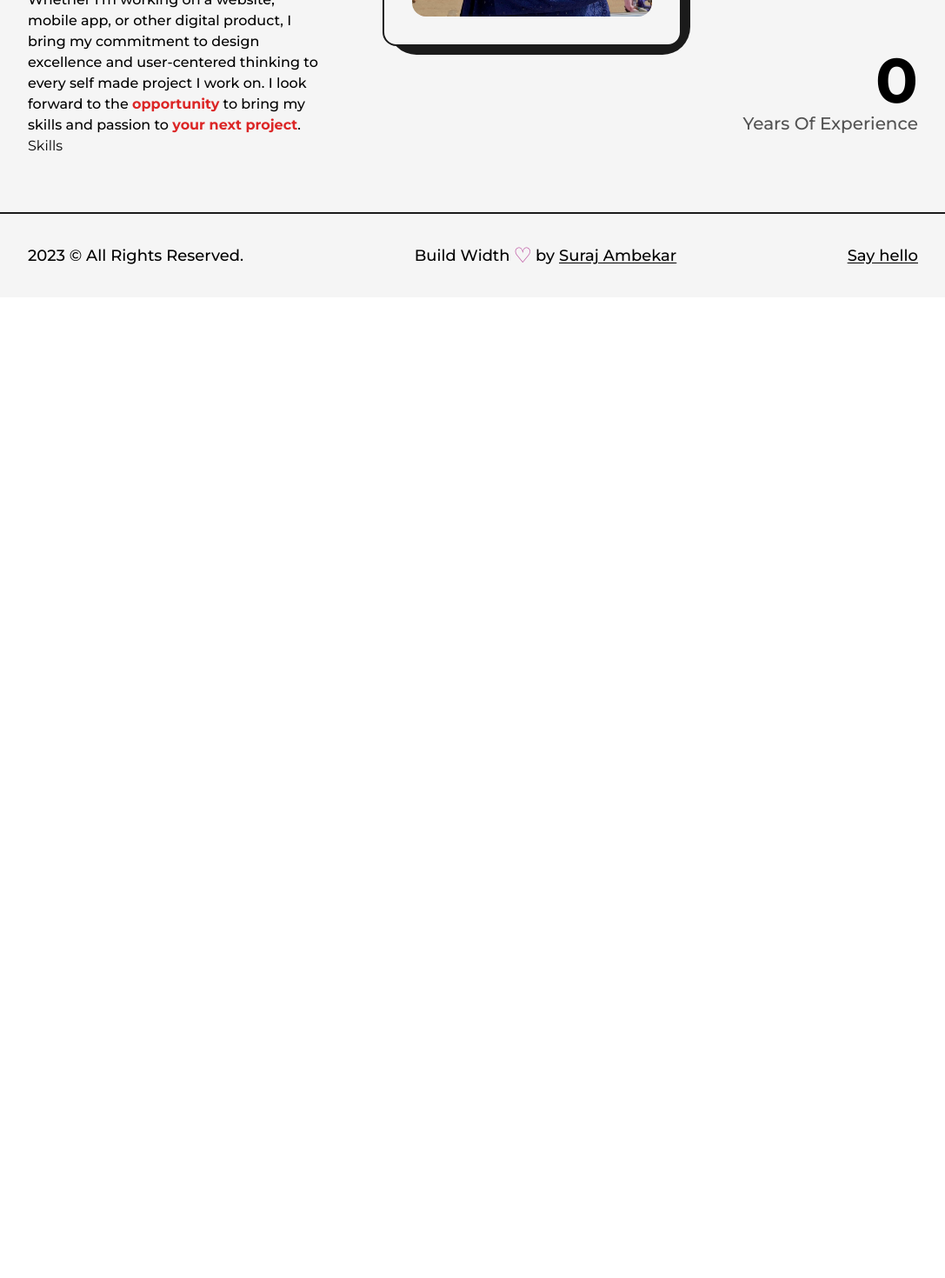
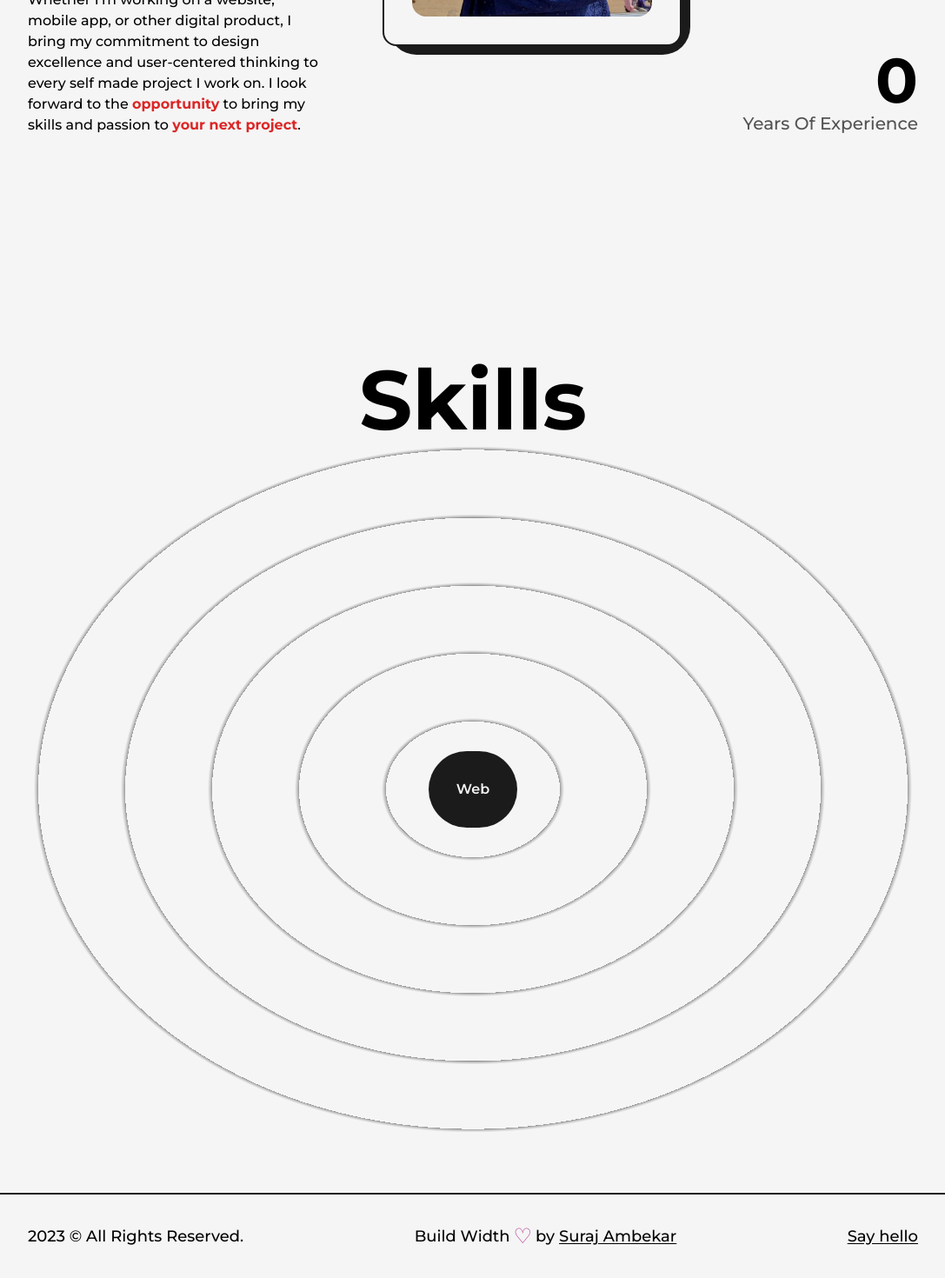
Before and after one commit to Suraj-Ambekar/portfolio-website, a Next.js app: page /about in a window 1280 px wide. Shown: the part 776-2246 px from the top of the page at 87% size, without its empty margins (96-1183 px from the left). Before the commit the page ends 1118 px from the top, so only its background shows below. Built offline with nearby package versions, Linux system fonts and the light colour scheme.

Commit message:
added hover effect on web

```diff
--- a/src/components/Skills.js
+++ b/src/components/Skills.js
@@ -1,8 +1,18 @@
 import React from 'react'
+import { motion } from 'framer-motion'
 
 const Skills = () => {
   return (
-    <div>Skills</div>
+    <>
+      <h2 className='font-bold text-8xl mt-64 w-full text-center'>Skills</h2>
+      <div className='w-full h-screen relative flex items-center justify-center rounded-full bg-circularLight'>
+        <motion.div className='flex items-center justify-center rounded-full font-semibold bg-dark text-light p-8 shadow-dark cursor-pointer'
+          whileHover={{scaleX: 1.5, scale: 1.2}}
+        >
+          Web
+        </motion.div>
+      </div>
+    </>
   )
 }
 
```
